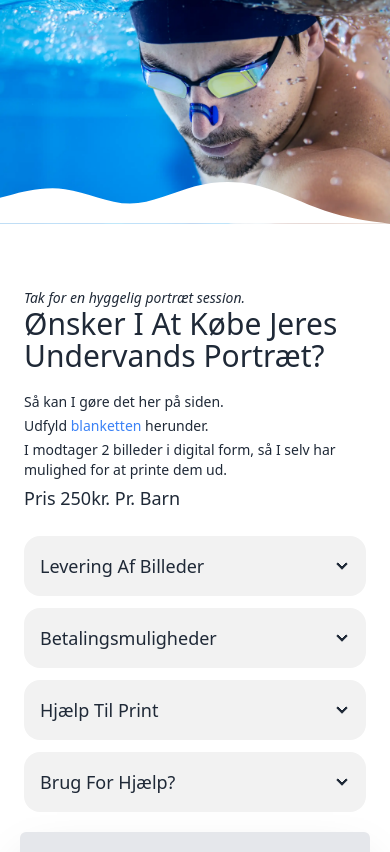
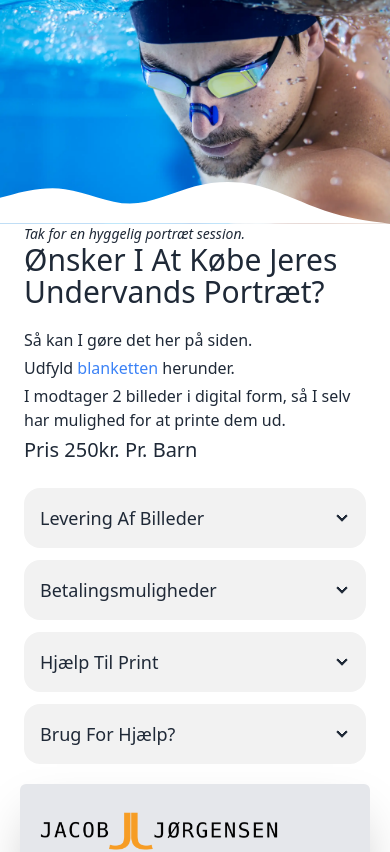
Before and after one commit to jaco266w/baby-uv-portaet-2023, a React (Vite) app: page / in a window 390 px wide. Shown: the top 852 px of the page. Built offline with nearby package versions, Linux system fonts and the light colour scheme.

Commit message:
fix af tekst strørrelse

```diff
--- a/src/components/Info.jsx
+++ b/src/components/Info.jsx
@@ -2,15 +2,15 @@ import Accordion from "./Accordion"
 
 export default function Info() {
     return(
-        <div className="flex justify-center mt-16">
+        <div className="flex justify-center md:mt-16">
             <div className="mx-6  max-w-2xl">
                 <p className="italic text-sm md:text-lg">Tak for en hyggelig portræt session.</p>
                 <p className="capitalize md:text-5xl text-3xl font-medium text-gray-800 leading-8 mb-5">Ønsker i at købe jeres undervands portræt?</p>
                 <div className="flex flex-col gap-1">
-                    <p className="text-sm md:text-lg">Så kan I gøre det her på siden.</p>
-                    <p className="text-sm md:text-lg">Udfyld <a className="text-blue-500" href="#signUp">blanketten</a> herunder.</p>
-                    <p className="text-sm md:text-lg">I modtager 2 billeder i digital form, så I selv har mulighed for at printe dem ud.</p>
-                    <p className="text-lg md:text-2xl capitalize">Pris 250kr. pr. barn</p>
+                    <p className="text-md md:text-lg">Så kan I gøre det her på siden.</p>
+                    <p className="text-md md:text-lg">Udfyld <a className="text-blue-500" href="#signUp">blanketten</a> herunder.</p>
+                    <p className="text-md md:text-lg">I modtager 2 billeder i digital form, så I selv har mulighed for at printe dem ud.</p>
+                    <p className="text-xl md:text-2xl capitalize">Pris 250kr. pr. barn</p>
                 </div>
                 <Accordion />
             </div>
```
